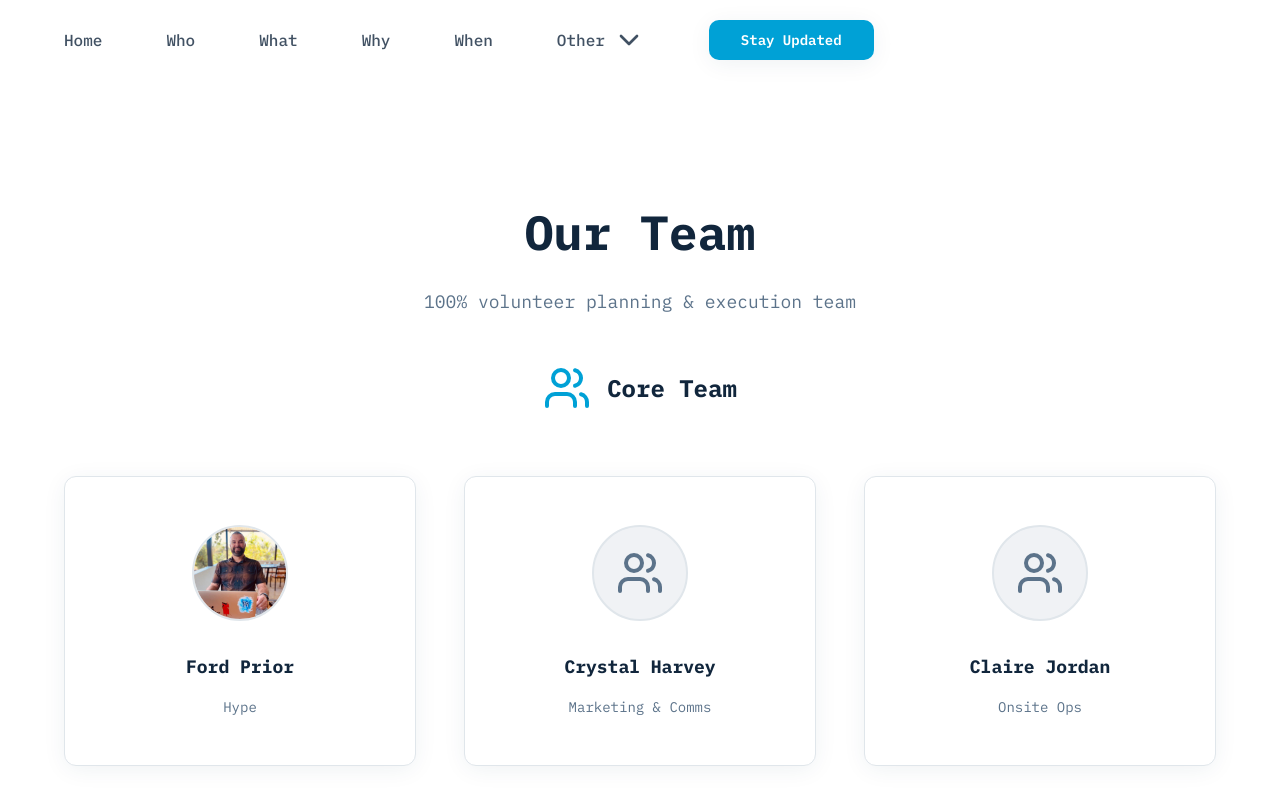
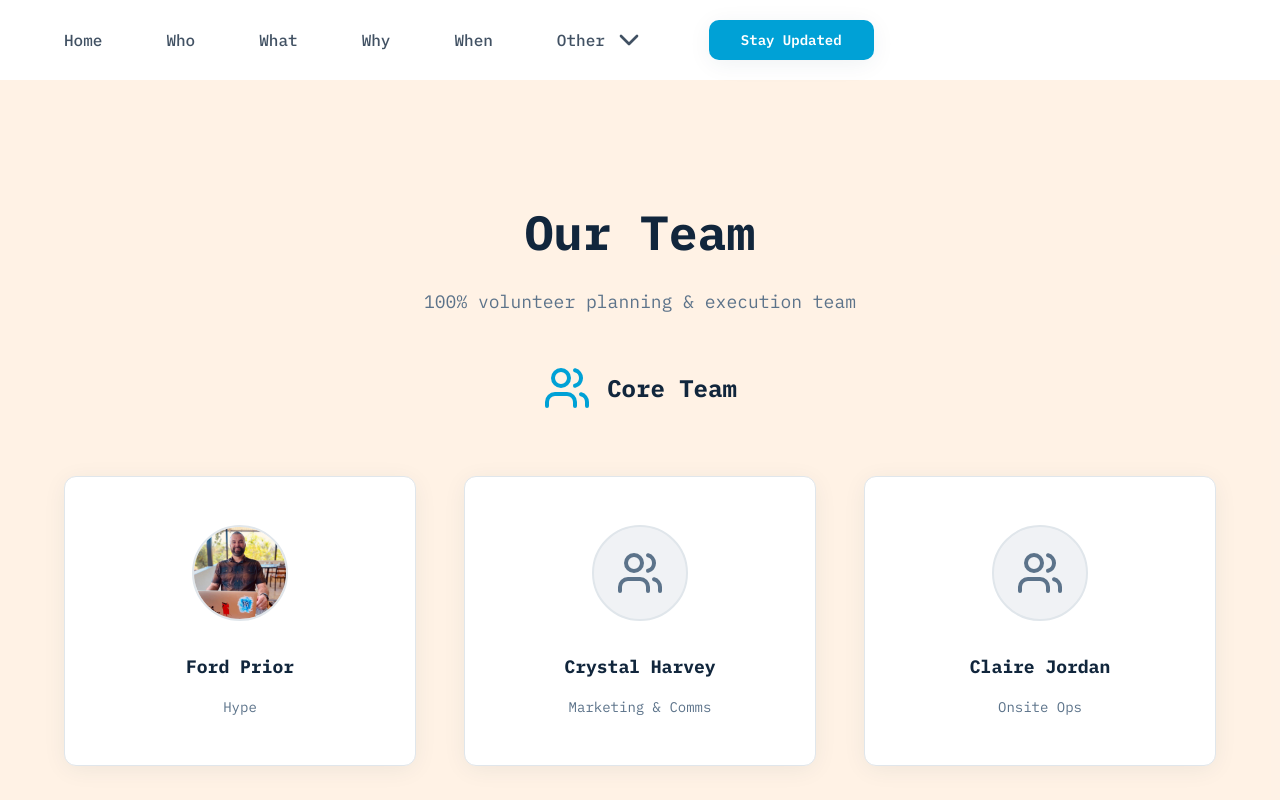
Before and after one commit to hack4rva/rvahacks, a React (Vite) app: page /team in a window 1280 px wide. Shown: the top 800 px of the page. Built offline with nearby package versions, Linux system fonts and the light colour scheme.

Commit message:
Ensure alternating background colors

```diff
--- a/src/components/Us.tsx
+++ b/src/components/Us.tsx
@@ -24,7 +24,7 @@ const advisoryTeam = [
 
 export const Us = () => {
   return (
-    <section id="us" className="py-20 md:py-32 bg-background">
+    <section id="us" className="py-20 md:py-32 bg-secondary/10">
       <div className="container mx-auto px-4 sm:px-6 lg:px-8">
         <div className="max-w-6xl mx-auto">
           <div className="text-center mb-12">
```
